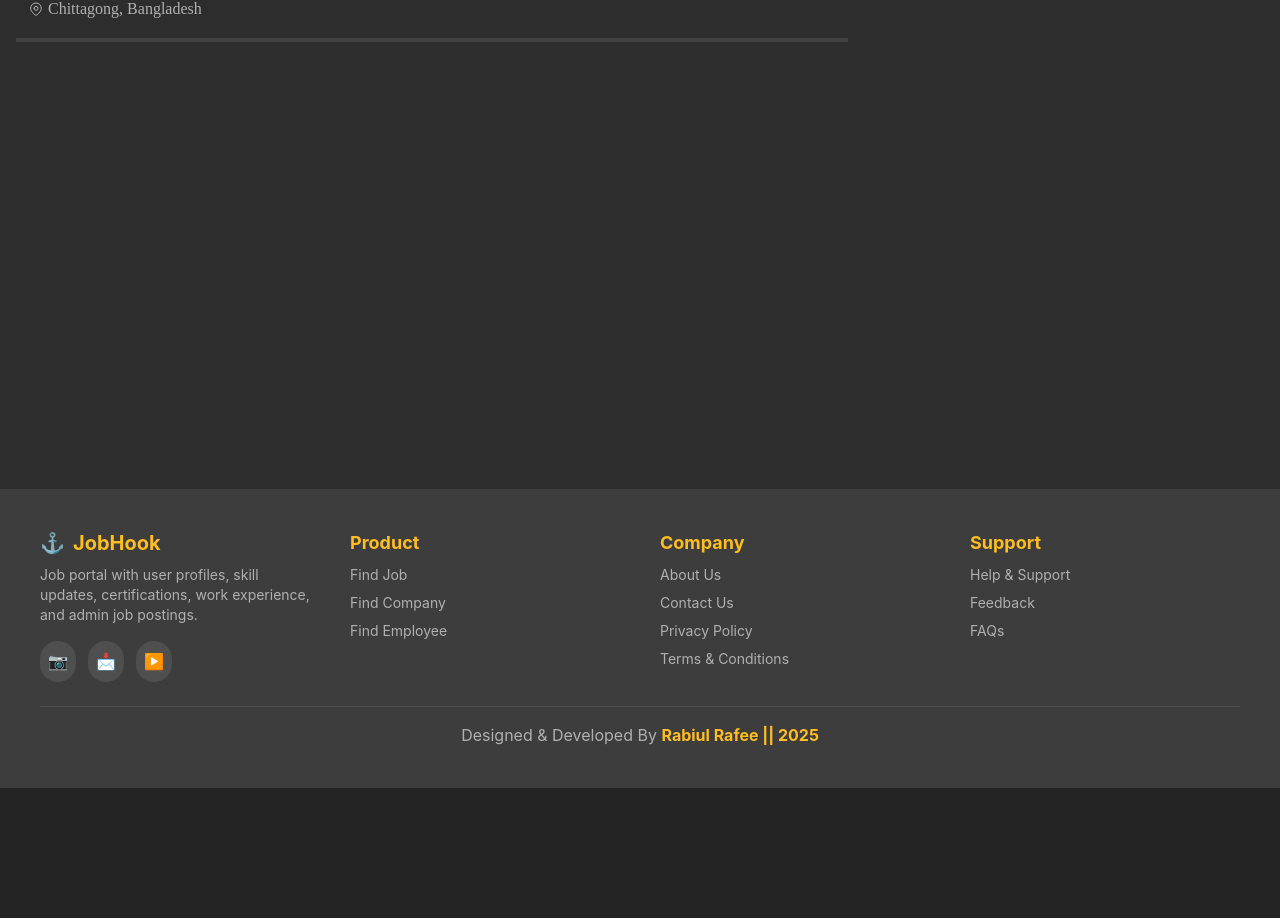
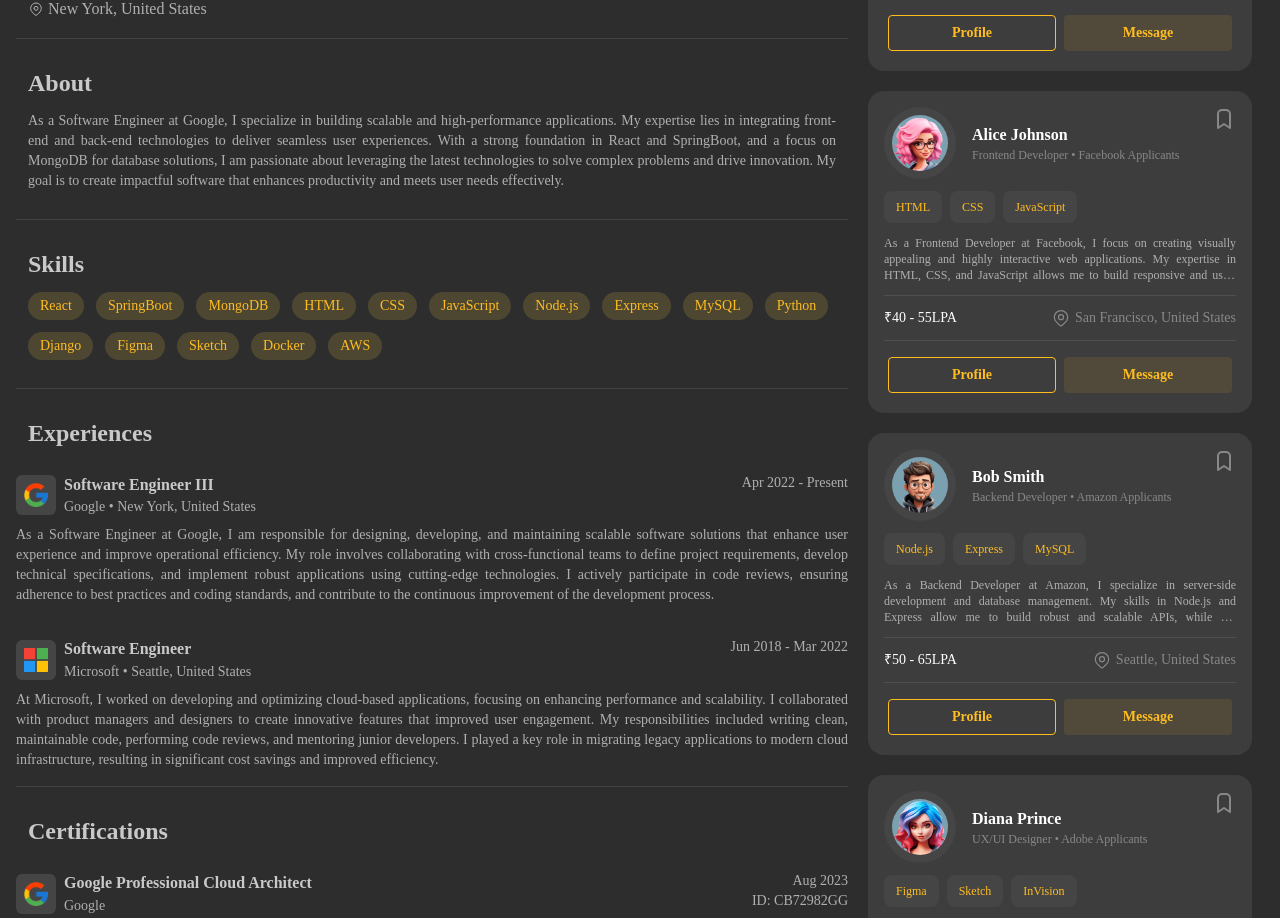
Before and after one commit to LaZyFee/mern_Job-Portal, a React (Vite) app in the folder client/: page /talent-profile in a window 1280 px wide. Shown: the part 447-1365 px from the top of the page. Before the commit the page ends 1235 px from the top, so only its background shows below. Built offline with nearby package versions, Linux system fonts and the light colour scheme.

Commit message:
TalentProfile page done

```diff
--- /dev/null
+++ b/client/src/Pages/Post Job/PostJob.tsx
@@ -0,0 +1,12 @@
+import { Divider } from "@mantine/core"
+
+
+
+export const PostJob = () => {
+    return (
+        <div className="p-4 font-['poppins']">
+            <Divider size={"lg"} />
+
+        </div>
+    )
+}
--- /dev/null
+++ b/client/src/Pages/Talent Profile/CertificationCard.tsx
@@ -0,0 +1,20 @@
+export const CertificationCard = (props: any) => {
+    return (
+        <div className="flex justify-between">
+            <div className="flex gap-2 items-center">
+                <div className="p-2 bg-mine-shaft-800 rounded-md">
+                    <img src={`/assets/Icons/${props.issuer}.png`} alt=" Google" className="h-6 w-6" />
+                </div>
+                <div className="flex flex-col">
+                    <div className="font-semibold">{props.name}</div>
+                    <div className="text-sm text-mine-shaft-300">{props.issuer}</div>
+                </div>
+            </div>
+            <div className="flex flex-col items-end">
+                <p className="text-sm text-mine-shaft-300">{props.issueDate}</p>
+                <p className="text-sm text-mine-shaft-300">ID: {props.certificateId}</p>
+            </div>
+
+        </div>
+    )
+}
--- /dev/null
+++ b/client/src/Pages/Talent Profile/ExpCard.tsx
@@ -0,0 +1,23 @@
+export const ExpCard = (props: any) => {
+    return (
+        <div className="flex flex-col gap-2">
+            <div className="flex justify-between">
+                <div className="flex gap-2 items-center">
+                    <div className="p-2 bg-mine-shaft-800 rounded-md">
+                        <img src={`/assets/Icons/${props.company}.png`} alt=" Google" className="h-6 w-6" />
+                    </div>
+                    <div className="flex flex-col">
+                        <div className="font-semibold">{props.title}</div>
+                        <div className="text-sm text-mine-shaft-300">{props.company} &bull; {props.location}</div>
+                    </div>
+                </div>
+                <p className="text-sm text-mine-shaft-300">
+                    {props.startDate} - {props.endDate}
+                </p>
+            </div>
+            <div className="text-sm text-mine-shaft-300 text-justify">
+                {props.description}
+            </div>
+        </div>
+    )
+}
--- a/client/src/Pages/Talent Profile/Profile.tsx
+++ b/client/src/Pages/Talent Profile/Profile.tsx
@@ -2,10 +2,14 @@
 import BannerImage from "/assets/Profile/banner.jpg"
 import AvatarImage from "/assets/avatar.png"
 import { IconBriefcase, IconMapPin } from "@tabler/icons-react"
+import { ExpCard } from "./ExpCard"
+import { CertificationCard } from "./CertificationCard"
 
 
 
-export const Profile = () => {
+// eslint-disable-next-line @typescript-eslint/no-explicit-any
+export const Profile = (props: any) => {
+    console.log(props);
     return (
         <div className="w-2/3">
             <div className="relative">
@@ -14,16 +18,55 @@
             </div>
             <div className="px-3 mt-16">
                 <div className="text-3xl font-semibold flex justify-between">
-                    Rabiul Rafee
+                    {props.name}
                     <Button color="brightSun.4" variant="light">Message</Button>
                 </div >
                 <div className="text-lg flex gap-1 items-center">
-                    <IconBriefcase className="h-4 w-4" stroke={1.5} /> Software Engineer &bull; Code Segment </div>
+                    <IconBriefcase className="h-4 w-4" stroke={1.5} /> {props.role} &bull; {props.company} </div>
                 <div className="text-md flex gap-1 items-center text-mine-shaft-300">
-                    <IconMapPin className="h-4 w-4" stroke={1.5} /> Chittagong, Bangladesh
+                    <IconMapPin className="h-4 w-4" stroke={1.5} /> {props.location}
                 </div>
             </div>
-            <Divider my="md" size={"lg"} />
+            <Divider my="md" />
+            <div className="p-3">
+                <div className="text-2xl font-semibold mb-3">About </div>
+                <div className="text-sm text-justify text-mine-shaft-300">{props.about}</div>
+            </div>
+            <Divider my="md" />
+            <div className="p-3">
+                <div className="text-2xl font-semibold mb-3">Skills </div>
+                <div className="flex flex-wrap gap-3">
+                    {
+                        props.skills.map((skill: string, index: number) =>
+                            <div key={index} className="bg-bright-sun-300/15 text-sm font-medium rounded-3xl text-bright-sun-400 px-3 py-1">
+                                {skill}
+                            </div>
+                        )
+                    }
+                </div>
+            </div>
+            <Divider my="md" />
+            <div className="p-3">
+                <div className="text-2xl font-semibold mb-3">Experiences</div>
+            </div>
+            <div className="flex flex-col gap-8">
+                {
+                    props.experience.map((exp: any, index: number) =>
+                        <ExpCard key={index} {...exp} />
+                    )
+                }
+            </div>
+            <Divider my="md" />
+            <div className="p-3">
+                <div className="text-2xl font-semibold mb-3">Certifications</div>
+            </div>
+            <div>
+                {
+                    props.certifications.map((cert: any, index: number) =>
+                        <CertificationCard key={index} {...cert} />
+                    )
+                }
+            </div>
 
         </div>
     )
--- /dev/null
+++ b/client/src/Pages/Talent Profile/RecommendedTalent.tsx
@@ -0,0 +1,15 @@
+import { talents } from "../../assets/Data/TalentData"
+import { TalentCard } from "../Find Talent/TalentCard"
+
+export const RecommendedTalent = () => {
+    return (
+        <div>
+            <div className="text-2xl font-bold text-mine-shaft-100 mb-5">RecommendedTalent</div>
+            <div className="flex flex-col flex-wrap gap-5">
+                {
+                    talents.map((talent, index) => <TalentCard key={index} {...talent} />)
+                }
+            </div>
+        </div>
+    )
+}
--- a/client/src/Pages/Talent Profile/TalentProfile.tsx
+++ b/client/src/Pages/Talent Profile/TalentProfile.tsx
@@ -2,6 +2,8 @@
 import { IconArrowLeft } from "@tabler/icons-react"
 import { Link } from "react-router-dom"
 import { Profile } from "./Profile"
+import { profile } from "../../assets/Data/TalentData"
+import { RecommendedTalent } from "./RecommendedTalent"
 
 
 export const TalentProfile = () => {
@@ -14,7 +16,8 @@
                     Back </Button>
             </Link>
             <div className="flex gap-5">
-                <Profile />
+                <Profile {...profile} />
+                <RecommendedTalent />
             </div>
         </div>
     )
--- a/client/src/utils/Theme.ts
+++ b/client/src/utils/Theme.ts
@@ -1,6 +1,10 @@
 import { createTheme } from "@mantine/core";
 
 export const theme = createTheme({
+    focusRing: "never",
+    fontFamily: "poppins, sans-serif",
+    primaryColor: "brightSun",
+    primaryShade: 4,
     colors: {
         mineShaft: [
             "#f6f6f6",
```
Also changed, not shown: client/src/Route/route.tsx (+9 -0 lines).
